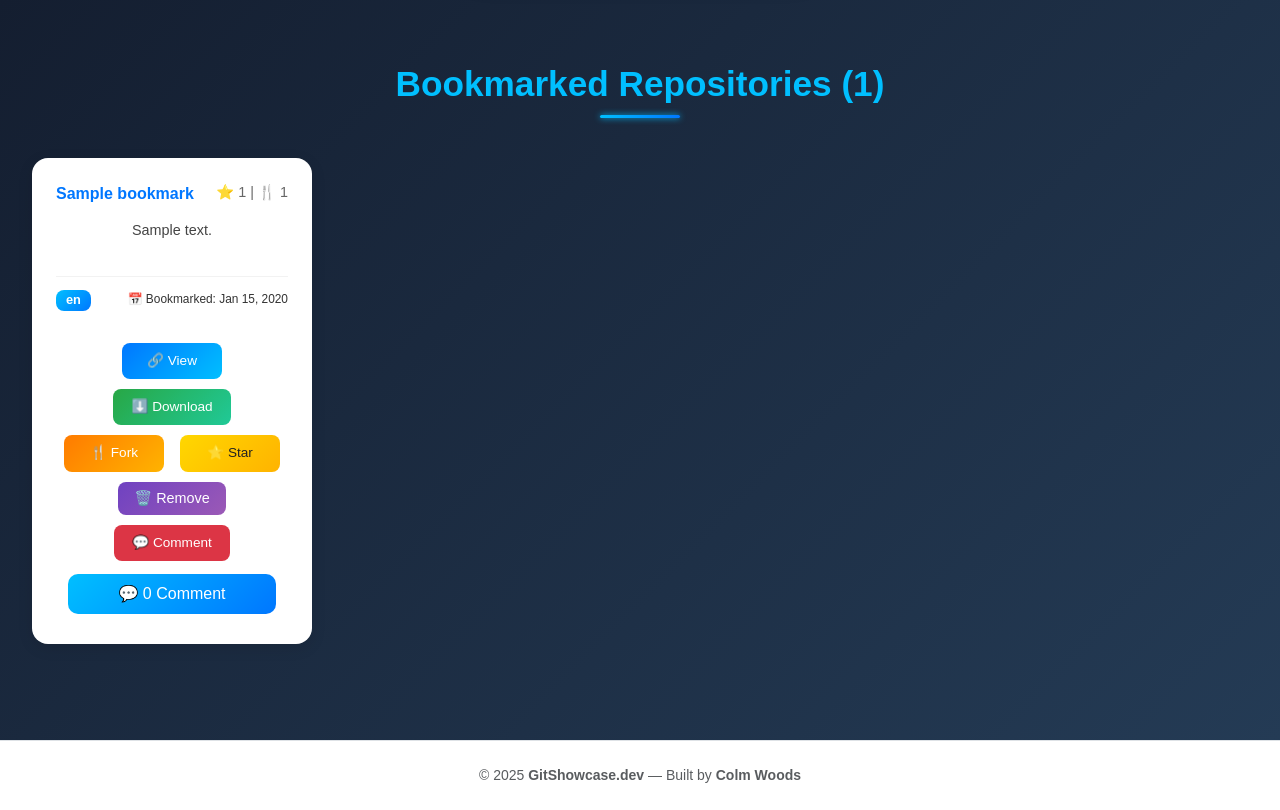
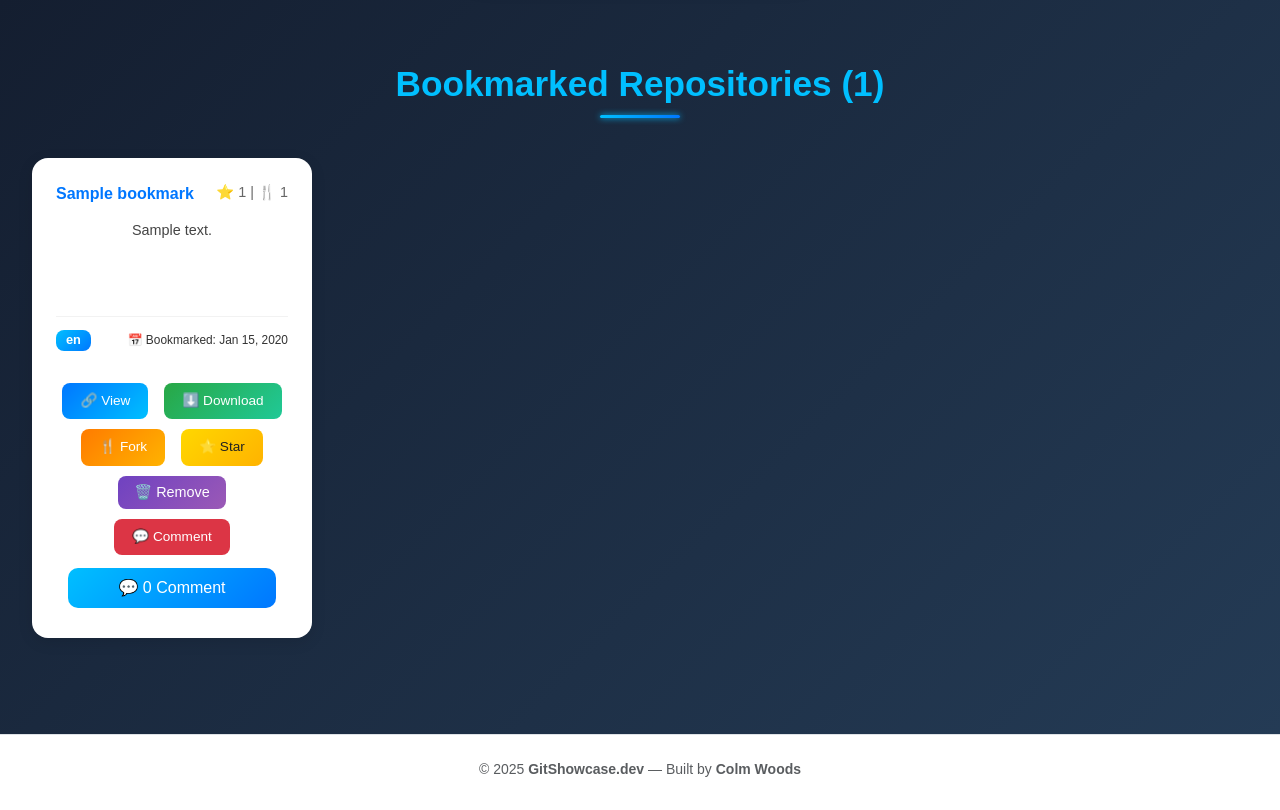
Before and after one commit to colmwoods/GitShowcase.dev, a Django app: page /bookmarks/ in a window 1280 px wide. Shown: the part 406-1216 px from the top of the page. After the commit the page ends 1183 px from the top, so only its background shows below. Run offline with Django 5.2, Linux system fonts and the light colour scheme; a user stored in the database is signed in; tables that the repository leaves empty hold one stand-in row (values such as "Sample post"); a database or web service that is not in the repository returns one stand-in record (values such as "Sample title"); data that the repository does not hold is empty.

Commit message:
Back to orginal css for buttons

```diff
--- a/static/css/style.css
+++ b/static/css/style.css
@@ -375,36 +375,23 @@ footer {
     margin-top: 1rem;
 }
 
-/* ✅ NEW LINE ADDED BELOW */
 .repo-actions .btn-action {
     display: inline-flex;
     align-items: center;
     justify-content: center;
     padding: 10px 18px;
+    /* height control only */
     font-size: 0.85rem;
     font-weight: 500;
     border-radius: 8px;
     border: none;
     line-height: 1.2;
+    /* consistent height */
     color: #fff;
     cursor: pointer;
     white-space: nowrap;
+    /* prevents wrapping */
     transition: all 0.2s ease;
-
-    /* ✅ ADDED THIS LINE to enforce 2 per row */
-    flex: 0 1 calc(50% - 16px);
-    text-align: center;
-    /* ✅ added for better centering */
-}
-
-/* ✅ Added this media query block to keep same layout on small screens */
-@media (max-width: 1031px),
-(max-width: 768px),
-(max-width: 480px),
-(max-width: 320px) {
-    .repo-actions .btn-action {
-        flex: 0 1 calc(50% - 16px);
-    }
 }
 
 
```
